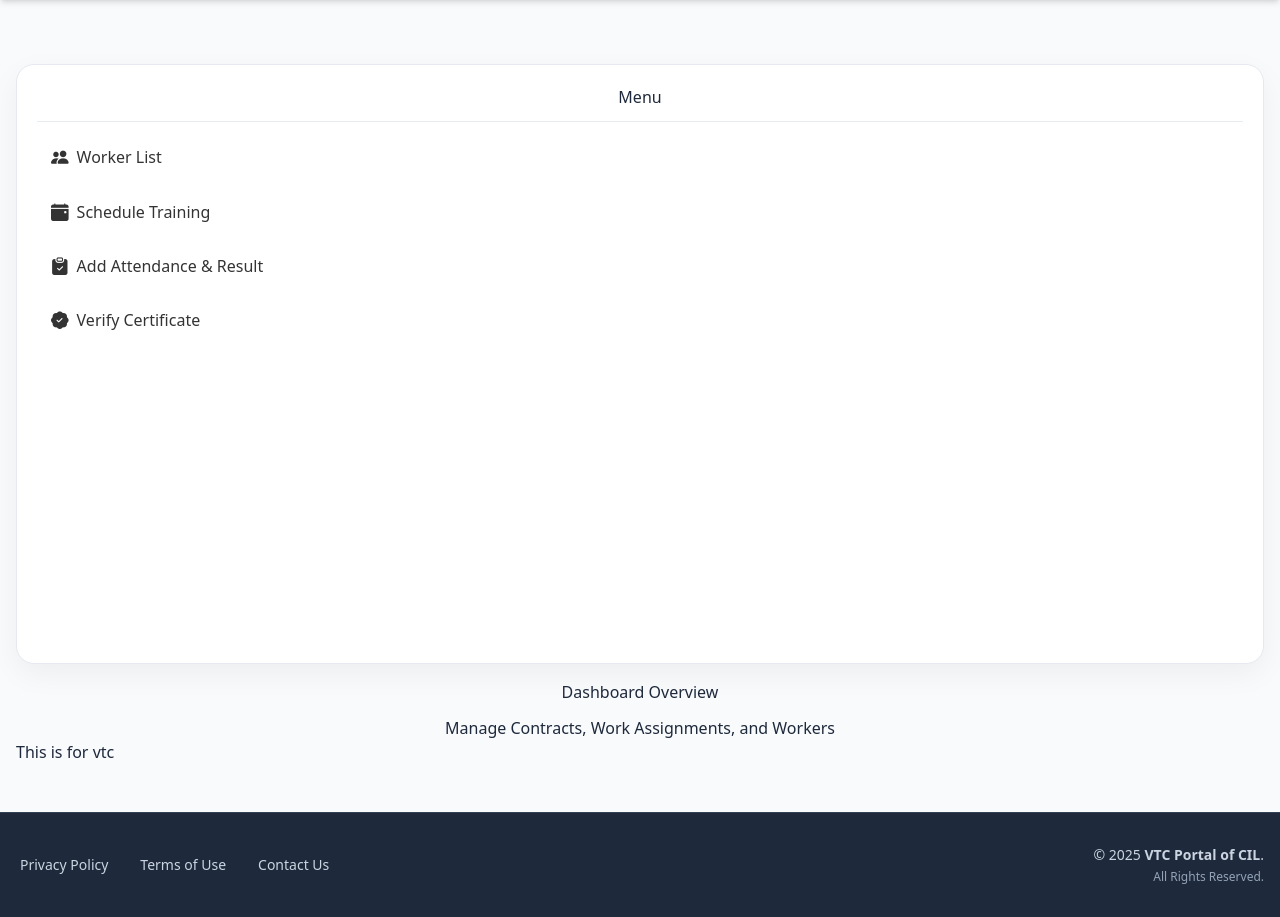
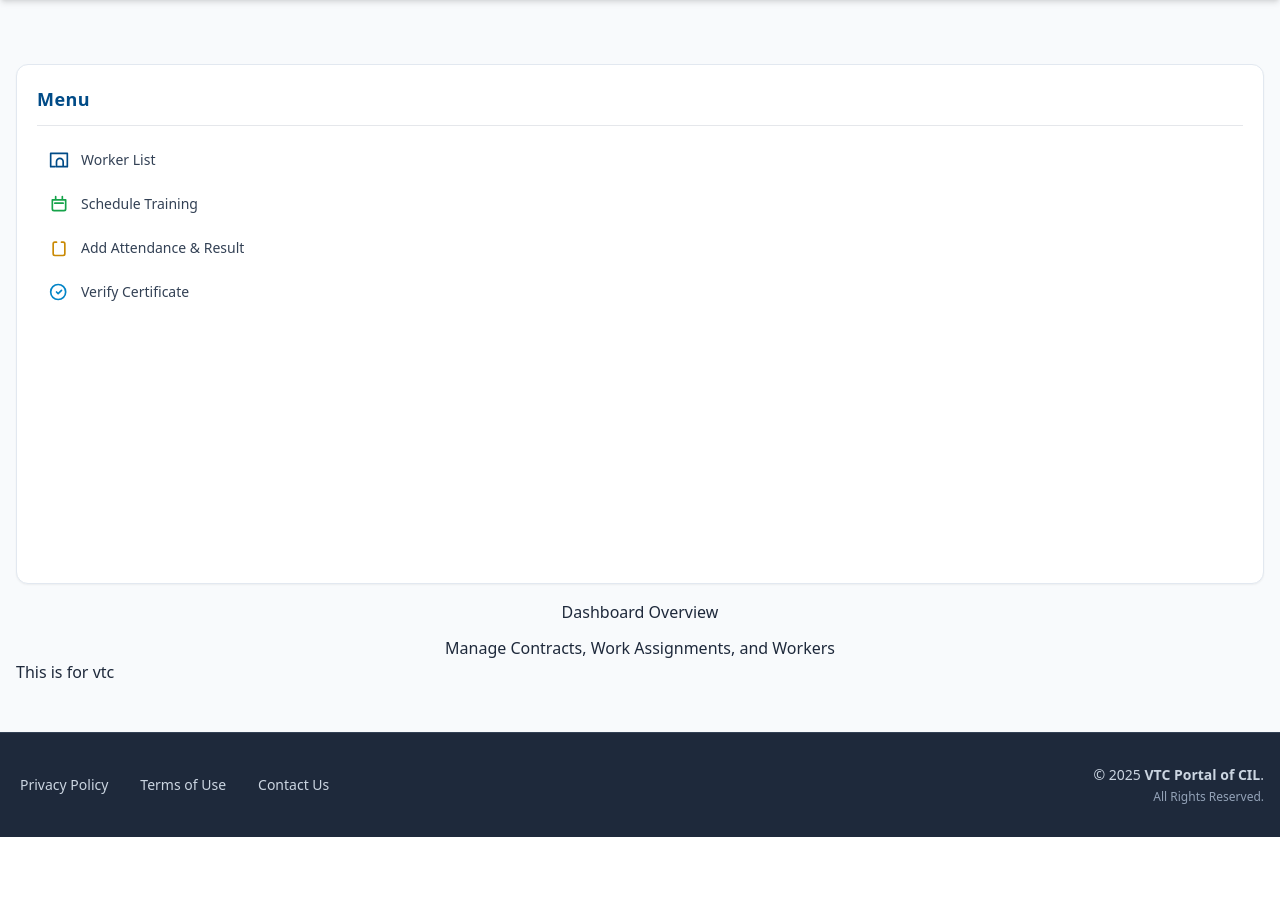
Before and after one commit to Karwasara/vtc_final, a Django app: page /vtc/dashboard/ in a window 1280 px wide. Shown: the part 169-1086 px from the top of the page. After the commit the page ends 1006 px from the top, so only its background shows below. Run offline with Django 5.2, Linux system fonts and the light colour scheme; some libraries are stand-ins or nearby versions.

Commit message:
Update sidebar.html

```diff
--- a/templates/vtc/sidebar.html
+++ b/templates/vtc/sidebar.html
@@ -1,47 +1,88 @@
 <!-- templates/vtc/sidebar.html -->
 
-<!-- ===============================
-     BOOTSTRAP ICONS
-================================ -->
-<link
-  rel="stylesheet"
-  href="https://cdn.jsdelivr.net/npm/bootstrap-icons@1.10.5/font/bootstrap-icons.css"
-/>
+{% load static %}
 
-<div class="sidebar">
+<div class="bg-white rounded-xl border border-slate-200 shadow-sm p-5 min-h-[520px]">
 
     <!-- Sidebar Header -->
-  <div class="sidebar-header text-center">
-    <h5 class="fw-bold text-primary mb-0">Menu</h5>
+    <div class="border-b pb-3 mb-4">
+        <h3 class="text-lg font-semibold text-brand-blue tracking-wide">
+            Menu
+        </h3>
     </div>
 
-  <!-- Menu Items -->
-  <ul class="nav flex-column mt-3">
+    <!-- Menu -->
+    <ul class="space-y-2 text-sm">
 
-    <li class="nav-item">
-      <a class="nav-link" href="{% url 'vtc:worker_list' %}">
-        <i class="bi bi-people-fill me-2 text-primary"></i>
+        <!-- Worker List -->
+        <li>
+            <a href="{% url 'vtc:worker_list' %}"
+               class="flex items-center gap-3 px-3 py-2 rounded-lg text-slate-700 hover:bg-slate-100 hover:text-brand-blue transition">
+
+                <!-- Icon -->
+                <svg xmlns="http://www.w3.org/2000/svg"
+                     class="h-5 w-5 text-brand-blue"
+                     fill="none"
+                     viewBox="0 0 24 24"
+                     stroke="currentColor">
+                     <path stroke-linecap="round" stroke-linejoin="round" stroke-width="2"
+                     d="M17 20h5V4H2v16h5m10 0v-6a4 4 0 10-8 0v6m8 0H9"/>
+                </svg>
+
                 Worker List
             </a>
         </li>
 
-    <li class="nav-item">
-      <a class="nav-link" href="{% url 'vtc:to_schedule_training' %}">
-        <i class="bi bi-calendar-event-fill me-2 text-success"></i>
+        <!-- Schedule Training -->
+        <li>
+            <a href="{% url 'vtc:to_schedule_training' %}"
+               class="flex items-center gap-3 px-3 py-2 rounded-lg text-slate-700 hover:bg-slate-100 hover:text-brand-blue transition">
+
+                <svg xmlns="http://www.w3.org/2000/svg"
+                     class="h-5 w-5 text-green-600"
+                     fill="none"
+                     viewBox="0 0 24 24"
+                     stroke="currentColor">
+                     <path stroke-linecap="round" stroke-linejoin="round" stroke-width="2"
+                     d="M8 7V3m8 4V3m-9 8h10m-11 9h12a2 2 0 002-2V7H4v11a2 2 0 002 2z"/>
+                </svg>
+
                 Schedule Training
             </a>
         </li>
 
-    <li class="nav-item">
-      <a class="nav-link" href="{% url 'vtc:scheduled_training_list' %}">
-        <i class="bi bi-clipboard-check-fill me-2 text-warning"></i>
+        <!-- Attendance -->
+        <li>
+            <a href="{% url 'vtc:scheduled_training_list' %}"
+               class="flex items-center gap-3 px-3 py-2 rounded-lg text-slate-700 hover:bg-slate-100 hover:text-brand-blue transition">
+
+                <svg xmlns="http://www.w3.org/2000/svg"
+                     class="h-5 w-5 text-yellow-600"
+                     fill="none"
+                     viewBox="0 0 24 24"
+                     stroke="currentColor">
+                     <path stroke-linecap="round" stroke-linejoin="round" stroke-width="2"
+                     d="M9 5H7a2 2 0 00-2 2v12a2 2 0 002 2h10a2 2 0 002-2V7a2 2 0 00-2-2h-2"/>
+                </svg>
+
                 Add Attendance & Result
             </a>
         </li>
 
-    <li class="nav-item">
-      <a class="nav-link" href="{% url 'vtc:certificate_detail' %}">
-        <i class="bi bi-patch-check-fill me-2 text-info"></i>
+        <!-- Verify Certificate -->
+        <li>
+            <a href="{% url 'vtc:certificate_detail' %}"
+               class="flex items-center gap-3 px-3 py-2 rounded-lg text-slate-700 hover:bg-slate-100 hover:text-brand-blue transition">
+
+                <svg xmlns="http://www.w3.org/2000/svg"
+                     class="h-5 w-5 text-sky-600"
+                     fill="none"
+                     viewBox="0 0 24 24"
+                     stroke="currentColor">
+                     <path stroke-linecap="round" stroke-linejoin="round" stroke-width="2"
+                     d="M9 12l2 2l4-4m5 2a9 9 0 11-18 0a9 9 0 0118 0z"/>
+                </svg>
+
                 Verify Certificate
             </a>
         </li>
@@ -49,64 +90,3 @@
     </ul>
 
 </div>
-
-<!-- ===============================
-     SIDEBAR STYLES
-================================ -->
-<style>
-/* Main Sidebar Card */
-.sidebar {
-  background: #ffffff;
-  border-radius: 18px;
-  padding: 20px;
-  min-height: 600px;
-  border: 1px solid #e6e9ef;
-  box-shadow: 0 10px 30px rgba(0, 0, 0, 0.05);
-}
-
-/* Header */
-.sidebar-header {
-  padding-bottom: 12px;
-  border-bottom: 1px solid #e9ecef;
-}
-
-/* Navigation */
-.sidebar .nav-item {
-  margin-bottom: 8px;
-}
-
-/* Links */
-.sidebar .nav-link {
-  display: flex;
-  align-items: center;
-  color: #333;
-  font-weight: 500;
-  padding: 10px 14px;
-  border-radius: 12px;
-  transition: background-color 0.2s ease, color 0.2s ease;
-}
-
-/* Hover (Stable – No movement) */
-.sidebar .nav-link:hover {
-  background-color: #f4f7fb;
-  color: #0d6efd;
-}
-
-/* Active Link */
-.sidebar .nav-link.active {
-  background-color: #0d6efd;
-  color: #ffffff;
-}
-
-/* Remove any unwanted movement */
-.sidebar .nav-link:focus,
-.sidebar .nav-link:active {
-  transform: none !important;
-  box-shadow: none !important;
-}
-
-/* Icon alignment */
-.sidebar i {
-  font-size: 1.1rem;
-}
-</style>
```
Lines whose indentation alone changed are shown as unchanged.
